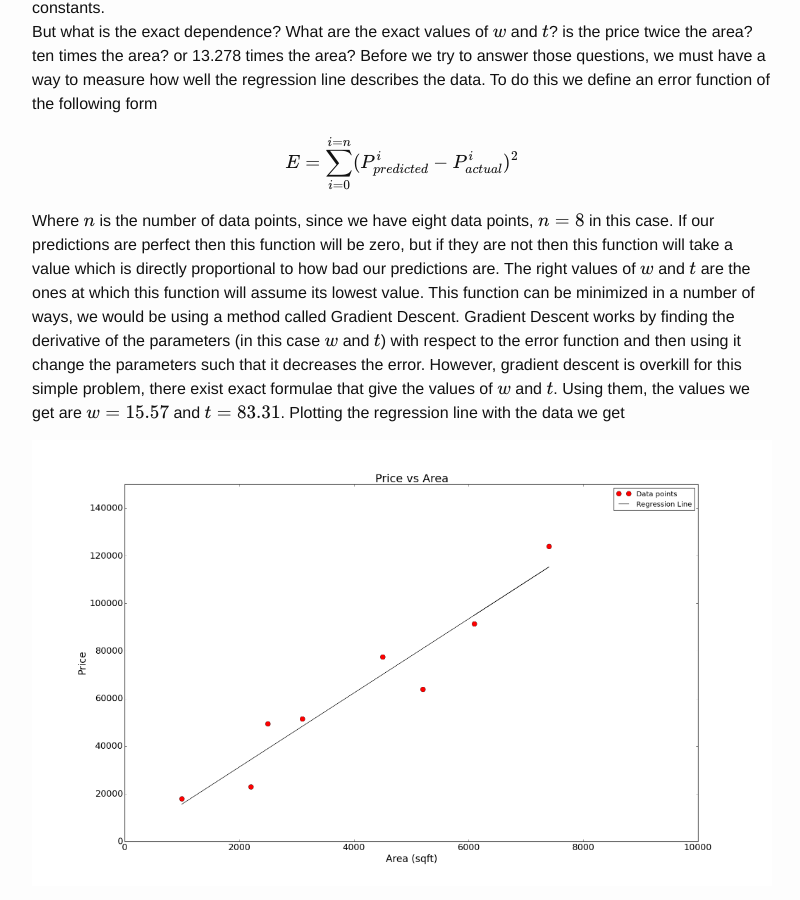
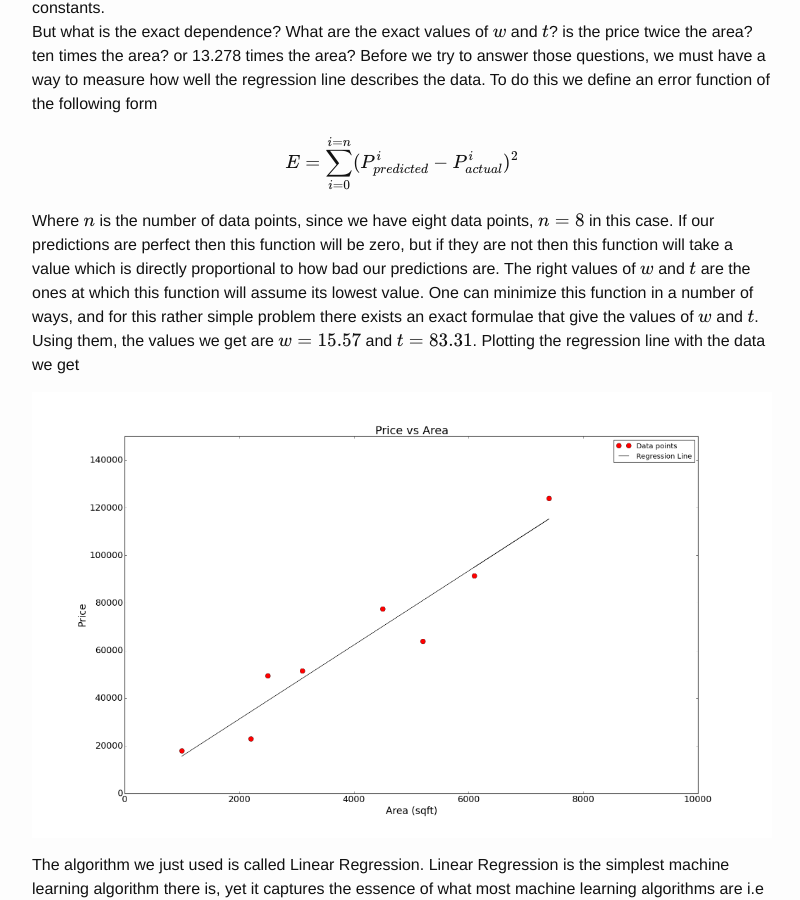
Before and after one commit to shahrukhathar/shahrukhathar.github.io, a Jekyll site: the page built from _posts/2016-06-06-Crystals-and-Thinking-Machines.markdown, in a window 1280 px wide and 900 px high, scrolled down 1315 px. Shown: the whole window, without its empty margins (238-1038 px from the left). Built offline with Jekyll 4.4.1, drawn with Linux system fonts in a browser that asks for light colours; formulas are drawn with MathJax 3.

Commit message:
First post

```diff
--- a/_posts/2016-06-06-Crystals-and-Thinking-Machines.markdown
+++ b/_posts/2016-06-06-Crystals-and-Thinking-Machines.markdown
@@ -37,7 +37,7 @@ $$E = \sum_{i = 0}^{i = n}(P_{predicted}^{i} - P_{actual}^{i})^{2}$$
 
 
 Where $$n$$ is the number of data points, since we have eight data points, $$n = 8$$ in this case.
-If our predictions are perfect then this function will be zero, but if they are not then this function will take a value which is directly proportional to how bad our predictions are. The right values of $$w$$ and $$t$$ are the ones at which this function will assume its lowest value. This function can be minimized in a number of ways, we would be using a method called Gradient Descent. Gradient Descent works by finding the derivative of the parameters (in this case $$w$$ and $$t$$) with respect to the error function and then using it change the parameters such that it decreases the error. However, gradient descent is overkill for this simple problem, there exist exact formulae that give the values of $$w$$ and $$t$$. Using them, the values we get are $$w = 15.57$$ and $$t = 83.31$$. Plotting the regression line with the data we get
+If our predictions are perfect then this function will be zero, but if they are not then this function will take a value which is directly proportional to how bad our predictions are. The right values of $$w$$ and $$t$$ are the ones at which this function will assume its lowest value. One can minimize this function in a number of ways, and for this rather simple problem there exists an exact formulae that give the values of $$w$$ and $$t$$. Using them, the values we get are $$w = 15.57$$ and $$t = 83.31$$. Plotting the regression line with the data we get
 
 ![ ](/images/figure_1_Reg.png)
 
```
